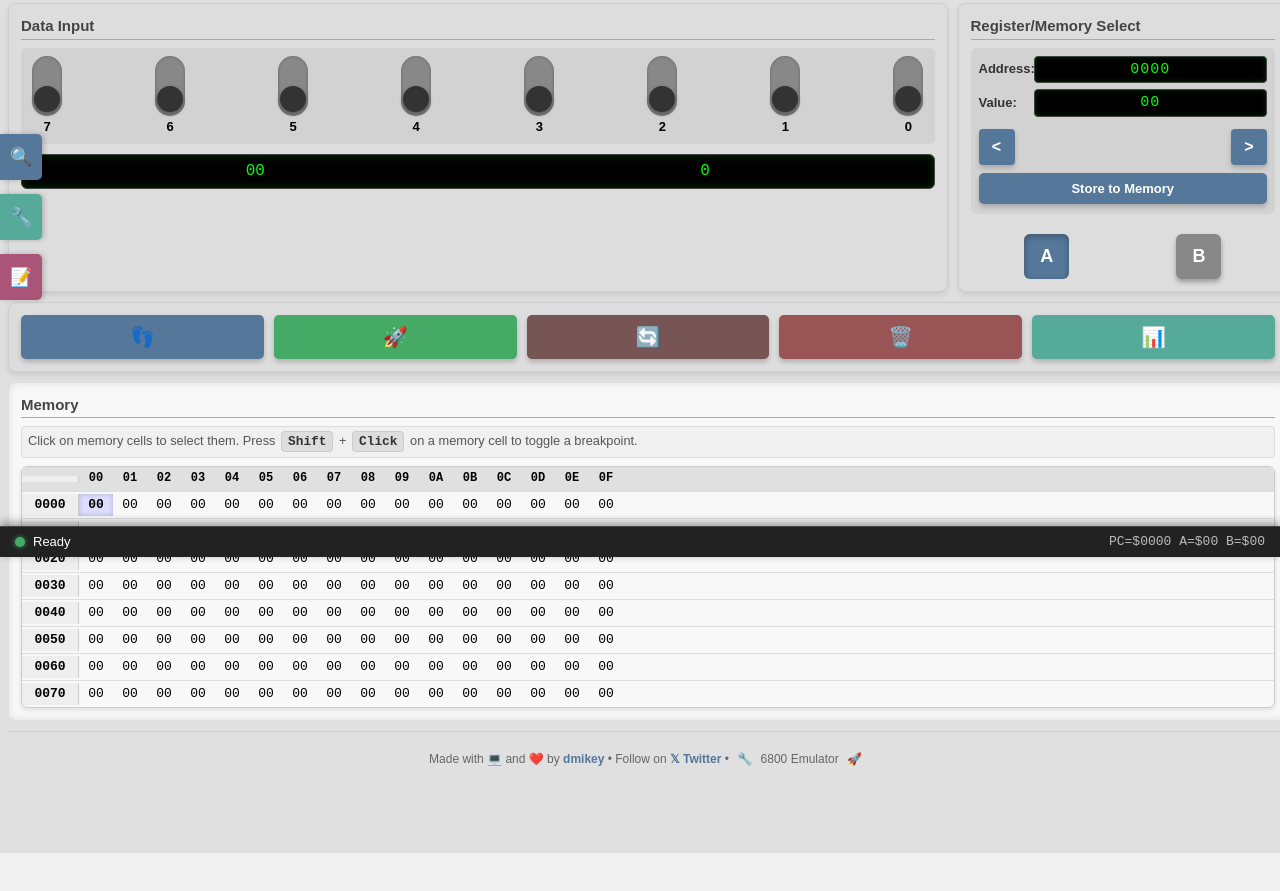
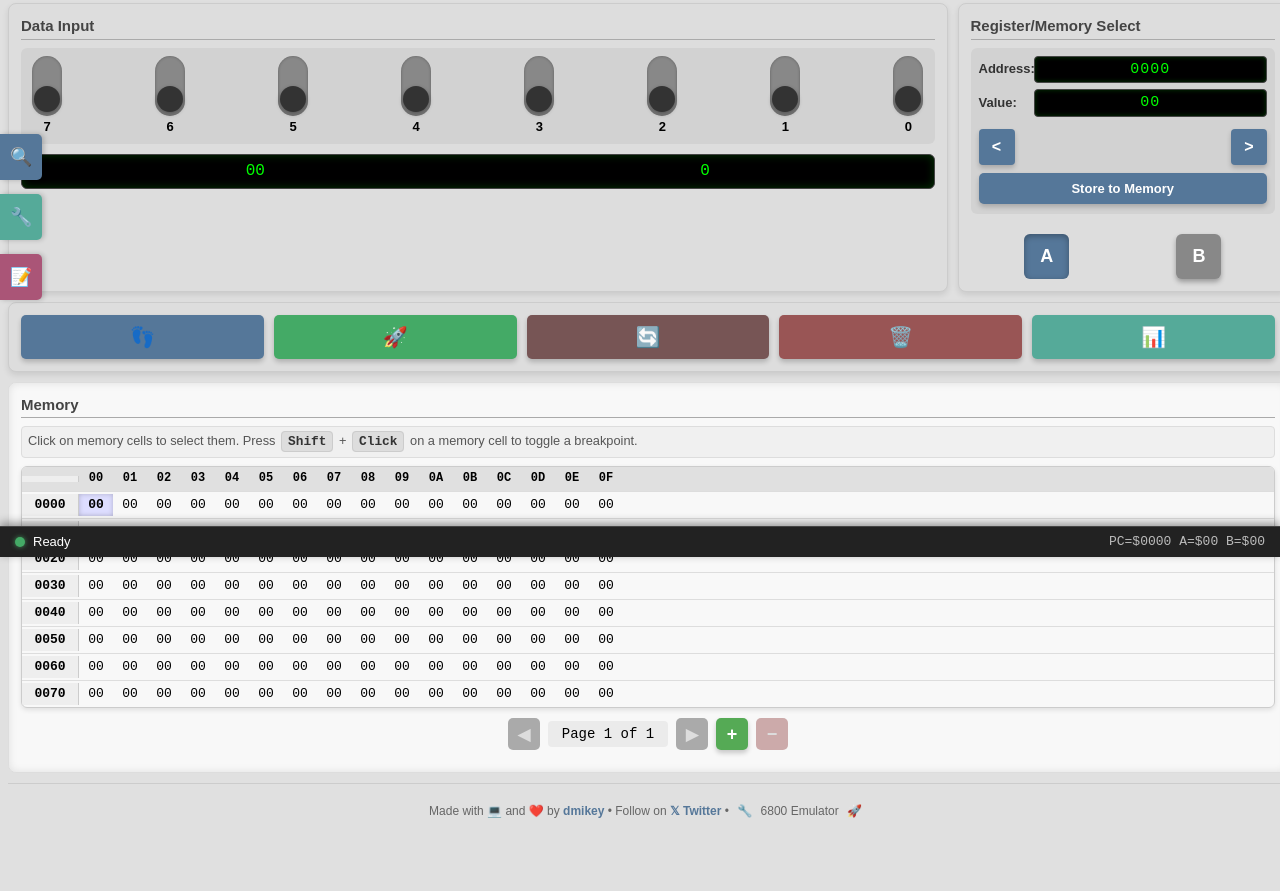
Before and after one commit to dmikey/6800-js-emu, a website: page src/index.html in a window 1280 px wide. Shown: the part 243-1134 px from the top of the page. Before the commit the page ends 1096 px from the top, so only its background shows below. Drawn offline with Linux system fonts and the light colour scheme.

Commit message:
remove pages
Signed-off-by: Derek Anderson <dmikey@users.noreply.github.com>

```diff
--- a/src/breadboard.js
+++ b/src/breadboard.js
@@ -4,6 +4,8 @@ document.addEventListener('DOMContentLoaded', function () {
     let pausedAtBreakpoint = false;
     let programRunning = false;
     let lastExecutionTime = null;
+    let currentPage = 0; // Start at page 0
+    let totalPages = 1; // Initially, only one page exists
 
     // Initialize CPU
     const cpu = new M6800();
@@ -198,9 +200,12 @@ document.addEventListener('DOMContentLoaded', function () {
         const memoryRowsContainer = document.getElementById('memory-rows');
         memoryRowsContainer.innerHTML = '';
 
-        // Show 8 rows of memory (0x00-0x7F)
+        // Calculate the starting address for the current page
+        const startAddress = currentPage * 128; // 128 bytes per page
+        const endAddress = startAddress + 128; // End address for the page
+
         for (let row = 0; row < 8; row++) {
-            const rowAddress = row * 16;
+            const rowAddress = startAddress + row * 16;
             const memoryRow = document.createElement('div');
             memoryRow.classList.add('memory-row');
 
@@ -231,38 +236,27 @@ document.addEventListener('DOMContentLoaded', function () {
                 memVal.textContent = cpu.memory[address].toString(16).padStart(2, '0').toUpperCase();
                 memVal.dataset.address = address;
 
-                // Make memory cells clickable with proper event handling
+                // Make memory cells clickable
                 memVal.addEventListener('click', function (e) {
                     const addr = parseInt(this.dataset.address, 10);
 
-                    // Check if shift key is pressed
                     if (e.shiftKey) {
-                        // Toggle breakpoint when shift+clicking
-                        console.log(`Shift - clicked at address: 0x${addr.toString(16).toUpperCase()}`);
+                        // Toggle breakpoint
                         const isActive = cpu.toggleBreakpoint(addr);
-
-                        // Don't update entire UI, just toggle the breakpoint class on this element
                         if (isActive) {
                             this.classList.add('breakpoint');
                         } else {
                             this.classList.remove('breakpoint');
                         }
-
-                        // Only update the breakpoint display
                         updateBreakpointDisplay();
                     } else {
-                        // Regular click selects the memory address
+                        // Select memory address
                         currentMemoryAddress = addr;
-
-                        // NEW: Update the switches to match the memory value
                         const memValue = cpu.memory[addr];
-                        console.log(`Memory cell clicked: address=${addr.toString(16).padStart(4, '0').toUpperCase()}, value=${memValue.toString(16).padStart(2, '0').toUpperCase()}`);
                         setSwitchesFromValue(memValue);
-
                         updateUI();
                     }
 
-                    // Prevent event bubbling
                     e.stopPropagation();
                 });
 
@@ -271,6 +265,14 @@ document.addEventListener('DOMContentLoaded', function () {
 
             memoryRowsContainer.appendChild(memoryRow);
         }
+
+        // Update page navigation display
+        document.getElementById('page-indicator').textContent = `Page ${currentPage + 1} of ${totalPages}`;
+
+        // Update button states
+        document.getElementById('prev-page').disabled = (currentPage === 0);
+        document.getElementById('next-page').disabled = (currentPage === totalPages - 1);
+        document.getElementById('remove-page').disabled = (totalPages === 1);
     }
 
     // Full reset of application state
@@ -773,6 +775,49 @@ document.addEventListener('DOMContentLoaded', function () {
         updateUI();
     });
 
+    // Add page navigation button handlers
+    document.getElementById('prev-page').addEventListener('click', function () {
+        if (currentPage > 0) {
+            currentPage--;
+            updateMemoryDisplay();
+        }
+    });
+
+    document.getElementById('next-page').addEventListener('click', function () {
+        if (currentPage < totalPages - 1) {
+            currentPage++;
+            updateMemoryDisplay();
+        }
+    });
+
+    document.getElementById('add-page').addEventListener('click', function () {
+        if (totalPages * 128 < cpu.memory.length) {
+            totalPages++;
+            currentPage = totalPages - 1; // Switch to the new page
+            updateMemoryDisplay();
+            console.log(`Added new page. Total pages: ${totalPages}`);
+        } else {
+            alert('Maximum memory limit reached!');
+        }
+    });
+
+    document.getElementById('remove-page').addEventListener('click', function () {
+        // Don't allow removing the last page
+        if (totalPages > 1) {
+            totalPages--;
+
+            // If we were on the last page that's being removed, go to the new last page
+            if (currentPage >= totalPages) {
+                currentPage = totalPages - 1;
+            }
+
+            updateMemoryDisplay();
+            console.log(`Removed a page. Total pages: ${totalPages}`);
+        } else {
+            alert('Cannot remove the last memory page!');
+        }
+    });
+
     // Load example program from the input box
     const exampleProgram = document.getElementById('program-input');
     if (!exampleProgram.value) {
--- a/src/index.html
+++ b/src/index.html
@@ -237,6 +237,13 @@
                     <!-- Memory rows will be inserted here by JavaScript -->
                 </div>
             </div>
+            <div class="memory-navigation">
+                <button id="prev-page" class="action-button nav-button">◀</button>
+                <span id="page-indicator">Page 1 of 1</span>
+                <button id="next-page" class="action-button nav-button">▶</button>
+                <button id="add-page" class="action-button add-button">+</button>
+                <button id="remove-page" class="action-button remove-button">−</button>
+            </div>
         </div>
 
         <!-- Footer section -->
--- a/src/styles.css
+++ b/src/styles.css
@@ -320,6 +320,68 @@ h3 {
 .address-button:active {
     box-shadow: inset 0 2px 4px rgba(0, 0, 0, 0.3);
     transform: translateY(1px);
+}
+
+/* Memory navigation */
+.memory-navigation {
+    display: flex;
+    justify-content: center;
+    align-items: center;
+    margin: 10px 0;
+    gap: 8px;
+}
+
+.memory-navigation .action-button {
+    margin: 0;
+    padding: 2px 8px;
+    font-size: 16px;
+    min-width: 32px;
+    height: 32px;
+    display: flex;
+    align-items: center;
+    justify-content: center;
+}
+
+.memory-navigation .nav-button {
+    background-color: #579;
+    width: 32px;
+}
+
+.memory-navigation .add-button {
+    background-color: #5a5;
+    font-weight: bold;
+    font-size: 18px;
+    width: 32px;
+}
+
+.memory-navigation .add-button:hover {
+    background-color: #494;
+}
+
+.memory-navigation .remove-button {
+    background-color: #a55;
+    font-weight: bold;
+    font-size: 18px;
+    width: 32px;
+}
+
+.memory-navigation .remove-button:hover {
+    background-color: #944;
+}
+
+.memory-navigation .remove-button:disabled {
+    background-color: #caa;
+    cursor: not-allowed;
+}
+
+#page-indicator {
+    font-family: 'Courier New', monospace;
+    font-size: 14px;
+    background-color: rgba(0, 0, 0, 0.05);
+    padding: 4px 10px;
+    border-radius: 4px;
+    min-width: 100px;
+    text-align: center;
 }
 
 /* Register selector buttons */
```
